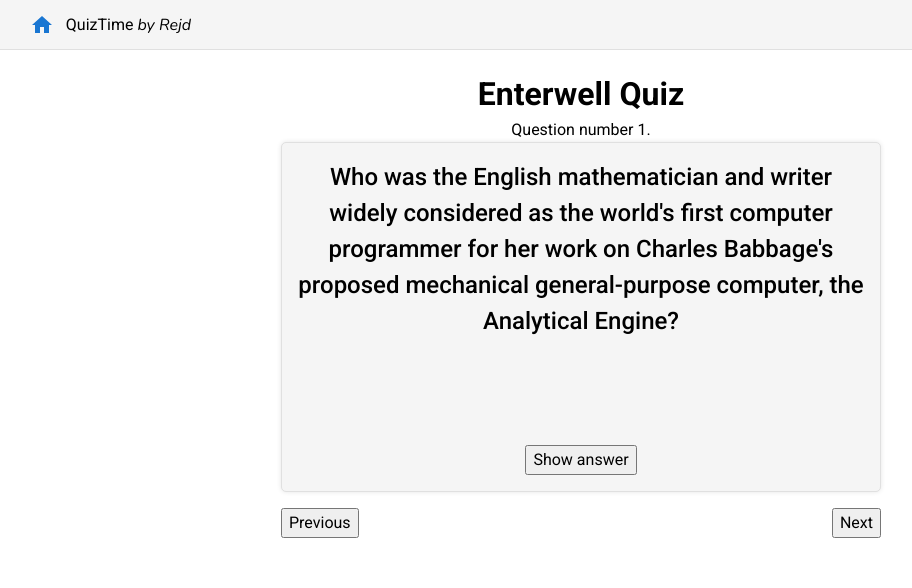
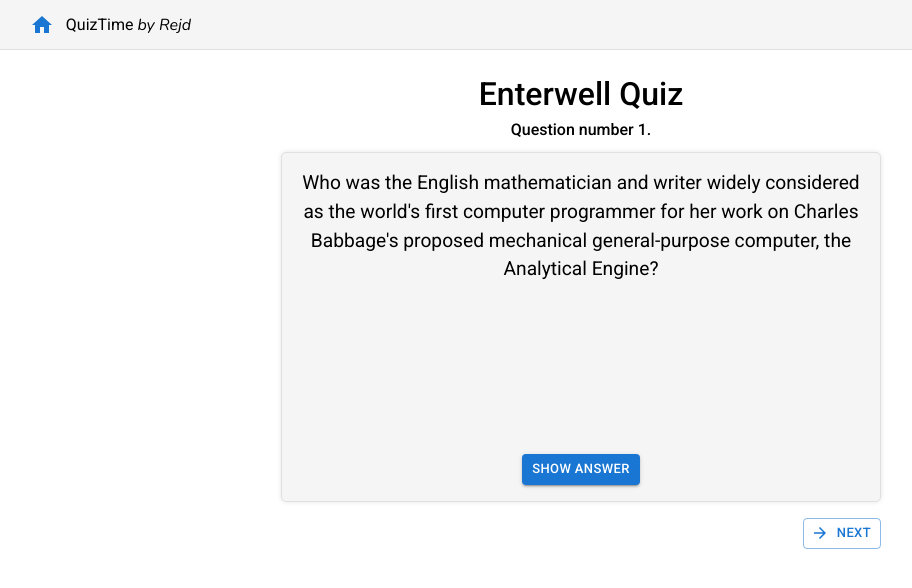
Before and after one commit to bogovich/Enterwell-QuizTime, a React (Vite) app: page /show-quiz/1 in a window 1280 px wide. Shown: the top 588 px of the page, without its empty margins (59-971 px from the left). Built offline with nearby package versions, Linux system fonts and the light colour scheme; data requests are answered from the project's data file.

Commit message:
Added some style to show quiz view, separated quiz controls into new component

```diff
--- a/src/views/ShowQuizView/QuestionAnswerPair/QuestionAnswerPair.module.scss
+++ b/src/views/ShowQuizView/QuestionAnswerPair/QuestionAnswerPair.module.scss
@@ -13,15 +13,16 @@
   height: 100%;
 
   .question {
-        font-size: 1.5rem;
-        font-weight: 500;
+    font-size: 1.2rem;
+    font-weight: 400;
     margin-bottom: 1rem;
     text-align: center;
   }
 
   .answer {
-        font-size: 1.2rem;
+    font-size: 1.3rem;
     font-weight: 400;
+    text-align: center;
   }
 
   .answer::before {
--- a/src/views/ShowQuizView/QuestionAnswerPair/QuestionAnswerPair.tsx
+++ b/src/views/ShowQuizView/QuestionAnswerPair/QuestionAnswerPair.tsx
@@ -1,4 +1,5 @@
 import styles from "./QuestionAnswerPair.module.scss";
+import Button from "@mui/material/Button";
 import { useState } from "react";
 
 type QuestionAnswerPairProps = {
@@ -13,9 +14,14 @@ const QuestionAnswerPair = ({ question, answer }: QuestionAnswerPairProps) => {
     <div className={styles.questionAnswerPair}>
       <div className={styles.question}>{question}</div>
       {isAnswerVisible && <div className={styles.answer}>{answer}</div>}
-      <button className={styles.showBtn} onClick={() => setIsAnswerVisible(!isAnswerVisible)}>
+      <Button
+        variant="contained"
+        size="small"
+        className={styles.showBtn}
+        onClick={() => setIsAnswerVisible(!isAnswerVisible)}
+      >
         Show answer
-      </button>
+      </Button>
     </div>
   );
 };
--- /dev/null
+++ b/src/views/ShowQuizView/QuizControls/QuizControls.module.scss
@@ -0,0 +1,14 @@
+.quizControls {
+    display: flex;
+    justify-content: space-between;
+    width: 100%;
+    max-width: 600px;
+
+    .prevBtn {
+      margin-right: auto;
+    }
+
+    .nextBtn {
+      margin-left: auto;
+    }
+  }
--- /dev/null
+++ b/src/views/ShowQuizView/QuizControls/QuizControls.tsx
@@ -0,0 +1,45 @@
+import Button from "@mui/material/Button";
+import ArrowBackIcon from "@mui/icons-material/ArrowBack";
+import ArrowForwardIcon from "@mui/icons-material/ArrowForward";
+import styles from "./QuizControls.module.scss";
+
+type QuizControlsProps = {
+  currentQuestion: number;
+  questionsLength: number;
+  handleNext: () => void;
+  handlePrevious: () => void;
+};
+
+const QuizControls = ({
+  currentQuestion,
+  questionsLength,
+  handleNext,
+  handlePrevious,
+}: QuizControlsProps) => (
+  <div className={styles.quizControls}>
+    {currentQuestion > 0 && (
+      <Button
+        className={styles.prevBtn}
+        variant="outlined"
+        size="small"
+        onClick={handlePrevious}
+        startIcon={<ArrowBackIcon />}
+      >
+        Previous
+      </Button>
+    )}
+    {currentQuestion + 1 < questionsLength && (
+      <Button
+        className={styles.nextBtn}
+        variant="outlined"
+        size="small"
+        onClick={handleNext}
+        startIcon={<ArrowForwardIcon />}
+      >
+        Next
+      </Button>
+    )}
+  </div>
+);
+
+export default QuizControls;
--- a/src/views/ShowQuizView/ShowQuizView.module.scss
+++ b/src/views/ShowQuizView/ShowQuizView.module.scss
@@ -7,6 +7,18 @@
   width: 100%;
   padding: 20px;
 
+  h1 {
+    font-size: 2rem;
+    font-weight: 500;
+  }
+
+  .slideNum {
+    text-align: center;
+    padding-bottom: 10px;
+    font-size: 1rem;
+    font-weight: 500;
+  }
+
   .quizSlide {
     width: 100%;
     height: 350px;
@@ -14,16 +26,23 @@
     margin-bottom: 20px;
     position: relative;
 
-    .slideNum {
-        text-align: center;
+    .finalSlide {
+      display: flex;
+      flex-direction: column;
+      align-items: center;
+      justify-content: center;
+      height: 100%;
+      width: 100%;
+      padding: 20px;
+      border: 1px solid #e0e0e0;
+      border-radius: 5px;
+      background-color: #f5f5f5;
+      box-shadow: 0 0 5px 0 rgba(0, 0, 0, 0.1);
+      margin-bottom: 1rem;
+    }
 
+    .tryAgainButton {
+      margin-top: 20px;
     }
   }
-
-  .controlQuiz {
-    display: flex;
-    justify-content: space-between;
-    width: 100%;
-    max-width: 600px;
-  }
 }
--- a/src/views/ShowQuizView/ShowQuizView.tsx
+++ b/src/views/ShowQuizView/ShowQuizView.tsx
@@ -3,36 +3,59 @@ import { observer } from "mobx-react-lite";
 import { useFetchQuiz } from "../../hooks/useFetchQuiz";
 import { useDisplayQuizControls } from "../../hooks/useDisplayQuizControls";
 import QuestionAnswerPair from "./QuestionAnswerPair/QuestionAnswerPair";
+import Button from "@mui/material/Button";
 import styles from "./ShowQuizView.module.scss";
+import QuizControls from "./QuizControls/QuizControls";
 
 const ShowQuizView = observer(() => {
   useFetchQuiz();
-  const { currentQuestion, handleNext, handlePrevious } = useDisplayQuizControls();
-
+  const { currentQuestion, handleNext, handlePrevious, resetCurrentQuestion } =
+    useDisplayQuizControls();
 
   if (QuizStore.loading) return <h1>Loading...</h1>;
   if (!QuizStore.selectedQuiz) return <h1>Quiz not found</h1>;
 
+  const { selectedQuiz } = QuizStore;
+  const { questions } = selectedQuiz;
+  const questionsLength = questions.length;
+
   return (
     <div className={styles.container}>
-      <h1>{QuizStore.selectedQuiz.name}</h1>
-      <span className={styles.slideNum}>
+      <h1>{selectedQuiz.name}</h1>
+      <h2 className={styles.slideNum}>
         Question number {currentQuestion + 1}.
-      </span>
+      </h2>
       <div className={styles.quizSlide}>
-        <QuestionAnswerPair
-          question={QuizStore.selectedQuiz.questions[currentQuestion].question}
-          answer={QuizStore.selectedQuiz.questions[currentQuestion].answer}
-          key={QuizStore.selectedQuiz.questions[currentQuestion].id}
+        {currentQuestion + 1 < questions.length ? (
+          <QuestionAnswerPair
+            question={questions[currentQuestion].question}
+            answer={questions[currentQuestion].answer}
+            key={questions[currentQuestion].id}
+          />
+        ) : (
+          <div className={styles.finalSlide}>
+            <h2>That's it!</h2>
+            <p>
+              You've reached the end of this quiz.
+            </p>
+            <Button
+              variant="contained"
+              size="small"
+              color="primary"
+              onClick={resetCurrentQuestion}
+              className={styles.tryAgainButton}
+            >
+              Try again
+            </Button>
+
+          </div>
+        )}
+        <QuizControls
+          currentQuestion={currentQuestion}
+          questionsLength={questionsLength}
+          handleNext={handleNext}
+          handlePrevious={handlePrevious}
         />
-        <div className={styles.controlQuiz}>
-          <button className={styles.controlBtn} onClick={handlePrevious}>
-            Previous
-          </button>
-          <button className={styles.controlBtn} onClick={handleNext}>
-            Next
-          </button>
-        </div>
       </div>
     </div>
   );
```
Lines whose indentation alone changed are shown as unchanged.
